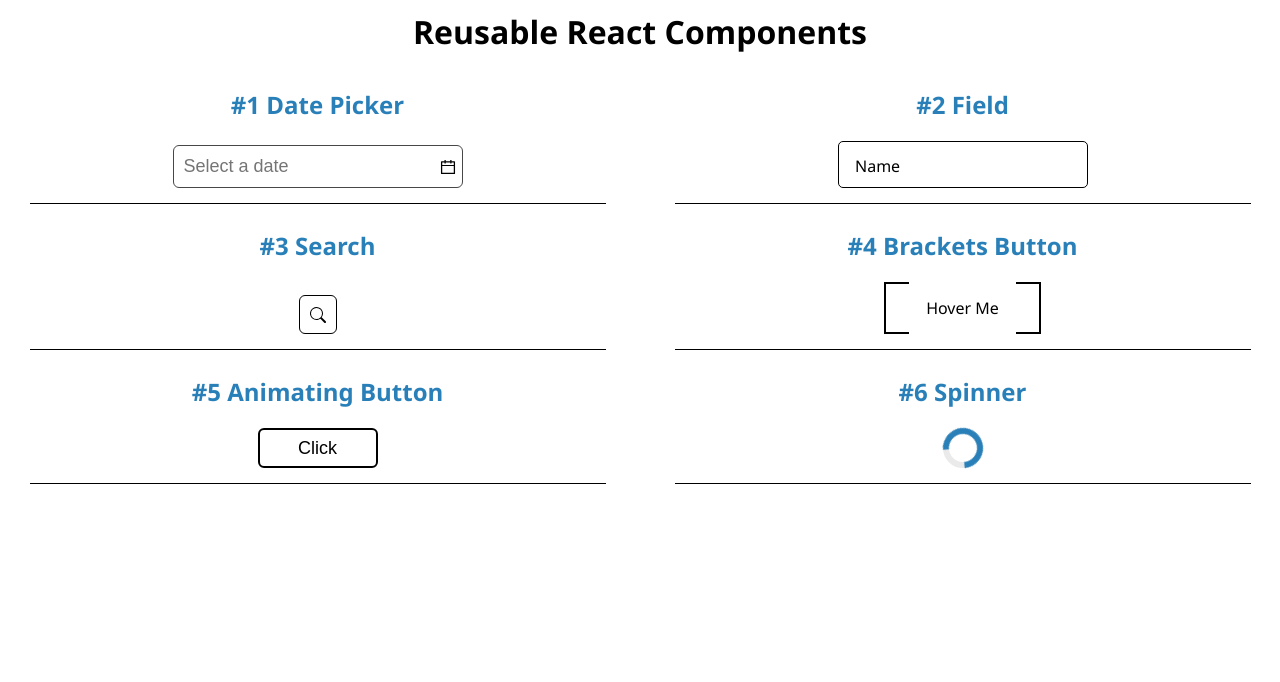
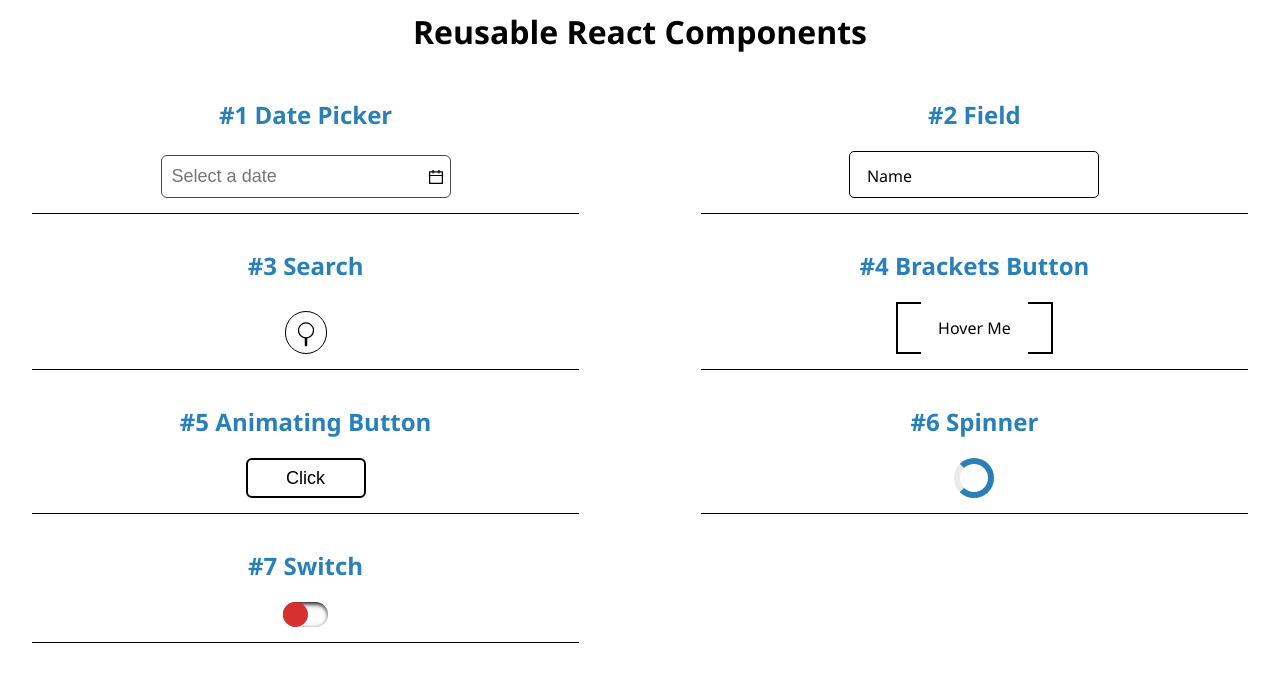
Before and after one commit to shadybassily/reusable-react-components, a React (Vite) app: page / in a window 1280 px wide. Shown: the top 682 px of the page. Built offline with nearby package versions, Linux system fonts and the light colour scheme.

Commit message:
created switch

```diff
--- a/src/App.css
+++ b/src/App.css
@@ -5,10 +5,12 @@
 }
 .App {
   font-family: 'Segoe UI', Tahoma, Geneva, Verdana, sans-serif;
+  margin: 0 auto;
+  width: 95%;
   display: flex;
-  gap: 10px;
   flex-wrap: wrap;
-  justify-content: space-around;
+  justify-content: space-between;
+  gap: 20px;
 }
 
 .title-subtitle-container {
--- a/src/App.jsx
+++ b/src/App.jsx
@@ -6,6 +6,7 @@
 import Spinner from './components/loaders/spinner/Spinner';
 
 import './App.css';
+import Switch from './components/switchs/Switch';
 
 const components = [
    {
@@ -33,6 +34,10 @@
       title: 'Spinner',
       component: <Spinner />,
    },
+   {
+      title: 'Switch',
+      component: <Switch />,
+   },
 ];
 function App() {
    return (
@@ -45,7 +50,7 @@
                <h2 className="component-title">
                   #{i + 1} {c.title}
                </h2>
-               <div className='component-content'>{c.component}</div>
+               <div className="component-content">{c.component}</div>
             </div>
          ))}
       </div>
--- a/src/components/inputs/search/Search.jsx
+++ b/src/components/inputs/search/Search.jsx
@@ -8,6 +8,7 @@
    const [searchContent, setSearchContent] = useState('');
 
    let inputClassNames = `search-input ${isOpen && 'search-input-visible'}`;
+   let searchIconClassNames = `search-icon ${isOpen && 'search-icon-animation'}`
    const handleClick = () => {
       setIsOpen(true);
    };
@@ -26,7 +27,7 @@
                value={searchContent}
                onChange={(e) => setSearchContent(e.target.value)}
             />
-         <BsSearch className="search-icon" />
+         <BsSearch className={searchIconClassNames} />
       </div>
    );
 }
--- a/src/components/inputs/search/search.css
+++ b/src/components/inputs/search/search.css
@@ -1,6 +1,6 @@
 .search-container {
   border: 1px solid black;
-  border-radius: 6px;
+  border-radius: 25px;
   display: flex;
   align-items: center;
   padding: 10px;
@@ -11,7 +11,15 @@
   border: none;
   width: 0px;
   transition: 0.5s;
-  font-size: 15px;
+  font-size: 18px;
+}
+.search-icon {
+  transform: rotate(45deg);
+  font-size: 20px;
+  transition: 0.6s;
+}
+.search-icon-animation {
+  transform: rotate(0);
 }
 
 .search-input-visible {
--- a/src/components/loaders/spinner/spinner.css
+++ b/src/components/loaders/spinner/spinner.css
@@ -22,7 +22,7 @@
   border-left-color: transparent;
 
   animation-name: spinningAnimation;
-  animation-duration: 1.2s;
+  /* animation-duration: 1.2s; */
   animation-iteration-count: infinite;
 }
 
--- /dev/null
+++ b/src/components/switchs/Switch.jsx
@@ -0,0 +1,15 @@
+import { useState } from 'react';
+import './switch.css';
+export default function Switch() {
+   const [isOn, setIsOn] = useState(false);
+   let thumbNailClassNames = `thumb-nail ${isOn ? 'on' : 'off'}`;
+   const handleClick = () => {
+      setIsOn(!isOn);
+   };
+   return (
+      <div className="switch-container" onClick={handleClick}>
+         <div className="slider"></div>
+         <div className={thumbNailClassNames}></div>
+      </div>
+   );
+}
--- /dev/null
+++ b/src/components/switchs/switch.css
@@ -0,0 +1,30 @@
+.switch-container {
+  position: relative;
+  cursor: pointer;
+}
+
+.slider {
+  width: 45px;
+  height: 25px;
+  border-radius: 16px;
+  box-shadow: inset 1px 2px 5px black;
+}
+
+.thumb-nail {
+  width: 25px;
+  height: 25px;
+  border-radius: 50%;
+  background-color: #d63031;
+  position: absolute;
+  top: 0%;
+  transition: 0.5s;
+}
+
+.off {
+    transform: translateX(0);
+}
+
+.on {
+  background-color: #0985e3fe;
+  transform: translateX(80%);
+}
```
